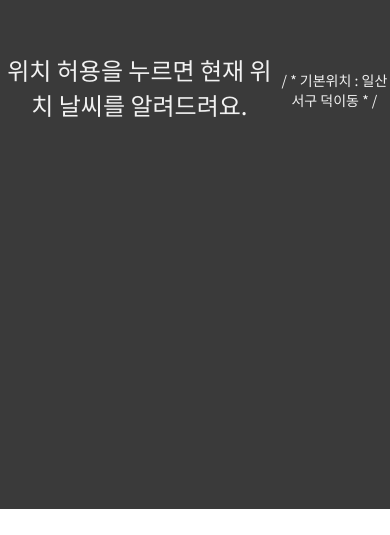
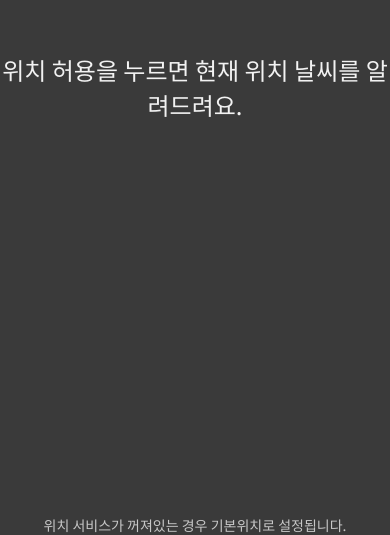
Before and after one commit to inseong01/Weather_web, a React (Vite) app: page / in a window 390 px wide. Shown: the part 335-870 px from the top of the page. Before the commit the page ends 844 px from the top, so only its background shows below. Built offline with nearby package versions, Linux system fonts and the light colour scheme; no server answers.

Commit message:
Fix error : Couldn't find selectedLocations

```diff
--- a/src/App.css
+++ b/src/App.css
@@ -4,7 +4,8 @@
   margin: 0;
   padding: 0;
   box-sizing: border-box;
-  font-family: "Noto Sans KR", sans-serif;;
+  font-family: 'Noto Sans KR', sans-serif;
+  color: #f2f2f2;
 }
 
 body {
@@ -12,7 +13,8 @@ body {
   overflow-x: hidden;
 }
 
-input, button {
+input,
+button {
   border: none;
   cursor: pointer;
 }
@@ -27,53 +29,28 @@ input:focus {
   display: flex;
   justify-content: center;
   align-items: center;
-  background-color: #3A3A3A;
+  background-color: #3a3a3a;
 }
 
-img, video {
+img,
+video {
   width: 100%;
   height: 100%;
   object-fit: cover;
 }
 
-ul, li, ol {
+ul,
+li,
+ol {
   list-style: none;
 }
 
-/* 엑셀 */
-.fileLoad_wrap {
-  top: 0;
-  left: 0;
-  position: absolute;
-  padding: 10px;
-  transition: 0.3s;
-  opacity: 0;
-}
-.fileLoad_wrap:hover {
-  opacity: 1;
-}
-.fileLoad_wrap .upload {
-  background-color: transparent;
-  border: 1px solid #222;
-  padding: 3px;
-}
-.fileLoad_wrap .loadData {
-  color: white;
-  background-color: #222;
-  padding: 5px;
-  border: 1px solid #222;
-}
-.fileLoad_wrap .upload[type="file"] {
-  border: 1px solid #222;
-  color: white;
-  /* background-color: transparent; */
-}
-
-.msg {
+/* 문구 */
+.appMsg {
+  display: block;
+  text-align: center;
   color: #f2f2f2;
-  font-size: 1.5rem;
   animation: opc 1.5s both;
-  text-align: center;
 }
 @keyframes opc {
   0% {
@@ -83,7 +60,13 @@ ul, li, ol {
     opacity: 1;
   }
 }
+
+.msg {
+  font-size: 1.5rem;
+}
+
 .sub_msg {
   font-size: 14px;
+  color: #c7c7c7;
   margin-top: 6px;
 }
--- a/src/App.jsx
+++ b/src/App.jsx
@@ -1,9 +1,9 @@
-import { useEffect, useState } from "react";
+import { useEffect, useState } from 'react';
 
-import Home from "./Page/Home";
-import AppMsg from "./components/appMsg";
-import geolocationCalculator from "./functions/geolocationCalculator";
-import "./App.css";
+import Home from './Page/Home';
+import AppMsg from './components/appMsg';
+import geolocationCalculator from './functions/geolocationCalculator';
+import './App.css';
 
 // geoLocation
 let selectedOptionLocation;
@@ -13,18 +13,20 @@ function getGeoLocation(setGeoLocation) {
     // 허용
     const latitude = e.coords.latitude.toFixed(6); // 위도
     const longitude = e.coords.longitude.toFixed(6); // 경도
-    selectedOptionLocation = ["success", [latitude, longitude]];
+    selectedOptionLocation = ['success', [latitude, longitude]];
     selectedOptionLocation[1] = geolocationCalculator(selectedOptionLocation[1]); // 위경도 시분초 계산
-    console.log("success", selectedOptionLocation);
+    console.log('success', selectedOptionLocation);
     setGeoLocation(selectedOptionLocation);
   };
   const error = () => {
     // 거부
-    const latitude = 37.6909130654328; // 위도
-    const longitude = 126.754305253403; // 경도
-    selectedOptionLocation = ["error", [latitude.toFixed(6), longitude.toFixed(6)]];
+    const latitude = 42.6909130654328; // 위도
+    const longitude = 35.754305253403; // 경도
+    // const latitude = 37.6909130654328; // 위도
+    // const longitude = 126.754305253403; // 경도
+    selectedOptionLocation = ['error', [latitude.toFixed(6), longitude.toFixed(6)]];
     selectedOptionLocation[1] = geolocationCalculator(selectedOptionLocation[1]); // 위경도 시분초 계산
-    console.log("getGeolocationo default", selectedOptionLocation);
+    console.log('getGeolocationo default', selectedOptionLocation);
     setGeoLocation(selectedOptionLocation);
   };
 
@@ -32,21 +34,21 @@ function getGeoLocation(setGeoLocation) {
 }
 
 function App() {
-  const [vilageFcstMapData, setVilageFcstMapData] = useState("");
-  const [midFcstMapData, setMidFcstMapData] = useState("");
+  const [vilageFcstMapData, setVilageFcstMapData] = useState('');
+  const [midFcstMapData, setMidFcstMapData] = useState('');
   const [geoLocation, setGeoLocation] = useState(null);
 
   useEffect(() => {
     if (geoLocation) return;
     // 새로고침 데이터 가져옴
-    fetch("/data/midFcst_parameter_map.json")
+    fetch('/data/midFcst_parameter_map.json')
       .then((response) => response.json())
       .then((data) => setMidFcstMapData(data))
-      .catch((error) => console.error("Error fetching data:", error));
-    fetch("/data/vilageFcst_lamc_parameter_map.json")
+      .catch((error) => console.error('Error fetching data:', error));
+    fetch('/data/vilageFcst_lamc_parameter_map.json')
       .then((response) => response.json())
       .then((data) => setVilageFcstMapData(data))
-      .catch((error) => console.error("Error fetching data:", error));
+      .catch((error) => console.error('Error fetching data:', error));
 
     getGeoLocation(setGeoLocation);
   }, [geoLocation]);
@@ -61,6 +63,7 @@ function App() {
           midFcstMapData={midFcstMapData}
           geolocation={geoLocation[1]}
           geolocationRes={geoLocation[0]}
+          setGeoLocation={setGeoLocation}
         />
       )}
     </>
--- a/src/Page/Home.css
+++ b/src/Page/Home.css
@@ -1,7 +1,6 @@
 .Home_wrap {
   width: 1000px;
   height: 100%;
-  color: #f2f2f2;
 
   display: flex;
   flex-direction: column;
--- /dev/null
+++ b/src/components/NoneGeolocation.jsx
@@ -0,0 +1,24 @@
+import PropTypes from 'prop-types';
+
+function NoneGeolocation({ pageError }) {
+  const { apiError, noneGeolocationError } = pageError;
+
+  return (
+    <>
+      {noneGeolocationError ? (
+        <div className="appMsg">
+          <div className="msg">등록되지 않은 지역입니다.</div>
+          <div className="sub_msg">기본위치로 설정됩니다. 조금만 기다려주세요.</div>
+        </div>
+      ) : (
+        <p className="msg">{apiError ? `API 문제` : `응답시간 초과`}, 새로고침을 눌러주세요</p>
+      )}
+    </>
+  );
+}
+
+NoneGeolocation.propTypes = {
+  pageError: PropTypes.object,
+};
+
+export default NoneGeolocation;
--- a/src/components/Reload.jsx
+++ b/src/components/Reload.jsx
@@ -1,38 +1,44 @@
-import { useEffect, useState } from "react";
-import PropTypes from "prop-types";
+import { useEffect, useState } from 'react';
+import PropTypes from 'prop-types';
+import NoneGeolocation from './NoneGeolocation';
 
 function reloadPopup(setReload, loading) {
   if (loading === false) return;
   setReload(true);
 }
+function setDefaultGeolocation(setGeoLocation) {
+  const defaultGeolocation = ['error', [37, 41, 126, 45]];
+  setGeoLocation(defaultGeolocation);
+}
 
-function Reload({ loading, pageError }) {
+function Reload({ loading, pageError, setGeoLocation }) {
   const [reload, setReload] = useState(false);
 
   // 응답시간
   useEffect(() => {
-    const timeOut = setTimeout(reloadPopup, 6500, setReload, loading);
+    const timeOut = setTimeout(reloadPopup, 5000, setReload, loading);
     if (loading === false) {
       clearTimeout(timeOut);
     }
   }, [loading]);
+  // reload
+  useEffect(() => {
+    if (reload === false) return;
+    setTimeout(setDefaultGeolocation, 1800, setGeoLocation);
+    setTimeout(() => {
+      setReload(false);
+    }, 6500);
+  }, [reload]);
 
   return (
-    <>
-      {reload ? (
-        <p className="msg">
-          {pageError ? `API 문제` : `응답시간 초과`}, 새로고침을 눌러주세요
-        </p>
-      ) : (
-        <p className="msg">날씨 정보 가져오는 중..</p>
-      )}
-    </>
+    <>{reload ? <NoneGeolocation pageError={pageError} /> : <p className="msg">날씨 정보 가져오는 중..</p>}</>
   );
 }
 
 Reload.propTypes = {
   loading: PropTypes.bool,
-  pageError: PropTypes.bool,
+  pageError: PropTypes.object,
+  setGeoLocation: PropTypes.func,
 };
 
 export default Reload;
--- a/src/components/appMsg.jsx
+++ b/src/components/appMsg.jsx
@@ -1,15 +1,9 @@
 function AppMsg() {
-  const u002F = `\u{002F}`;
-  const u002A = `\u{002A}`;
   return (
-    <>
-      <div className="msg">
-        위치 허용을 누르면 현재 위치 날씨를 알려드려요.
-        <div className="sub_msg">
-          {u002F} {u002A} 기본위치 : 일산서구 덕이동 {u002A} {u002F}
-        </div>
-      </div>
-    </>
+    <div className="appMsg">
+      <div className="msg">위치 허용을 누르면 현재 위치 날씨를 알려드려요.</div>
+      <div className="sub_msg">위치 서비스가 꺼져있는 경우 기본위치로 설정됩니다.</div>
+    </div>
   );
 }
 
--- a/src/components/site.css
+++ b/src/components/site.css
@@ -214,10 +214,10 @@
 
 @media (max-width: 1200px) {
   body {
-    overflow-y: scroll;
+    overflow-y: scroll !important;
   }
   #root {
-    height: auto;
+    height: auto !important;
   }
   .msg {
     display: flex;
@@ -253,8 +253,10 @@
     font-size: 16px;
   }
 
-  .site2, .site3,
-  .site4, .site5 {
+  .site2,
+  .site3,
+  .site4,
+  .site5 {
     width: 100%;
   }
   .site2 .swiper {
@@ -267,7 +269,7 @@
     width: 30px;
     height: 30px;
   }
-  .site3 .item_box{
+  .site3 .item_box {
     font-size: 18px;
   }
   .site3 .dayInfo_wrap {
@@ -310,6 +312,12 @@
   }
 }
 
+@media (max-width: 700px) {
+  .Home_wrap {
+    padding: 50px 30px 20px;
+  }
+}
+
 @media (max-width: 425px) {
   .Home_wrap {
     padding: 50px 10px 20px;
```
Also changed, not shown: src/Page/Home.jsx (+116 -155 lines), 1 other file (tests, documents, lock files or other folders).
